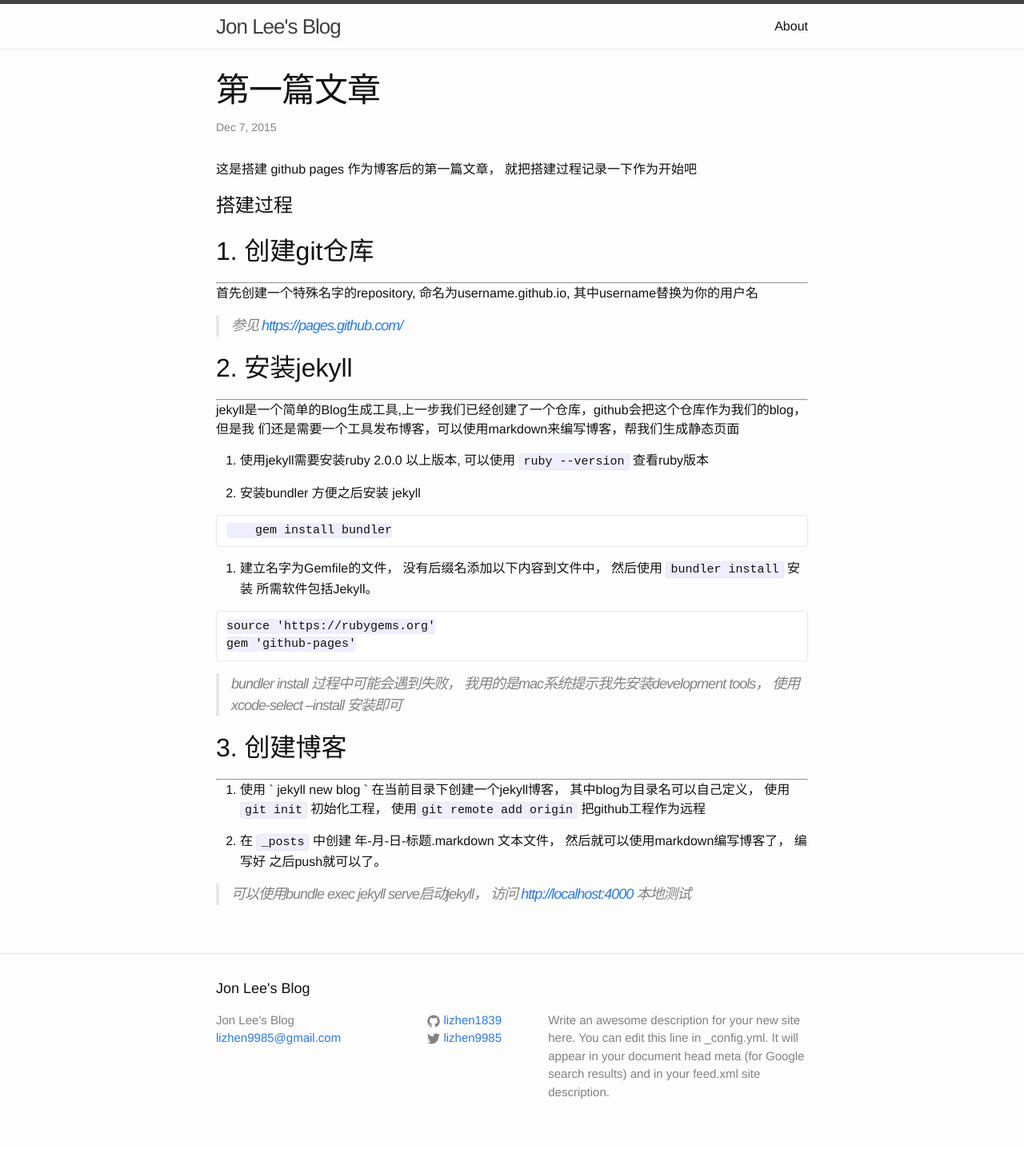
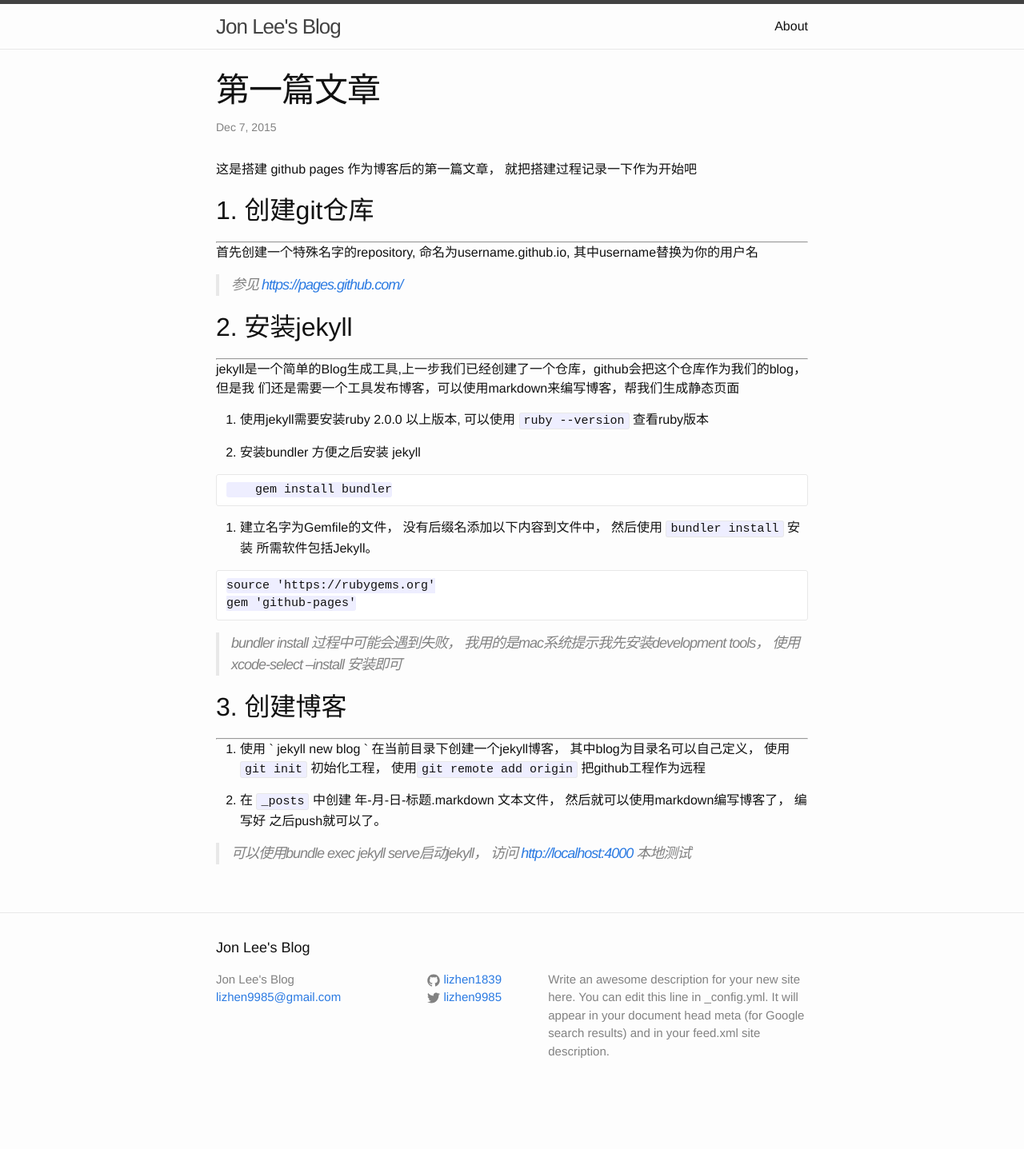
Before and after one commit to lizhen1839/lizhen1839.github.io, a Jekyll site: the page built from _posts/2015-12-07-第一篇文章.md, in a window 1280 px wide. Shown: the whole page at 80% size. Built offline with Jekyll 4.4.1, drawn with Linux system fonts in a browser that asks for light colours; Markdown is read by kramdown in place of the engine named in the settings; after the commit the page ends 1386 px from its top, so only the background shows below that.

Commit message:
修改markdown解释器

```diff
--- a/_config.yml
+++ b/_config.yml
@@ -11,4 +11,6 @@
 github_username:  lizhen1839
 
 # Build settings
-markdown: kramdown
+markdown: redcarpet
+redcarpet:
+    extensions: ["fenced_code_blocks", "autolink", "tables", "strikethrough"]
--- a/_posts/2015-12-07-第一篇文章.md
+++ b/_posts/2015-12-07-第一篇文章.md
@@ -4,8 +4,6 @@
 ---
 
 这是搭建 github pages 作为博客后的第一篇文章， 就把搭建过程记录一下作为开始吧
-
-# 搭建过程
 
 ## 1. 创建git仓库
 ***
```
